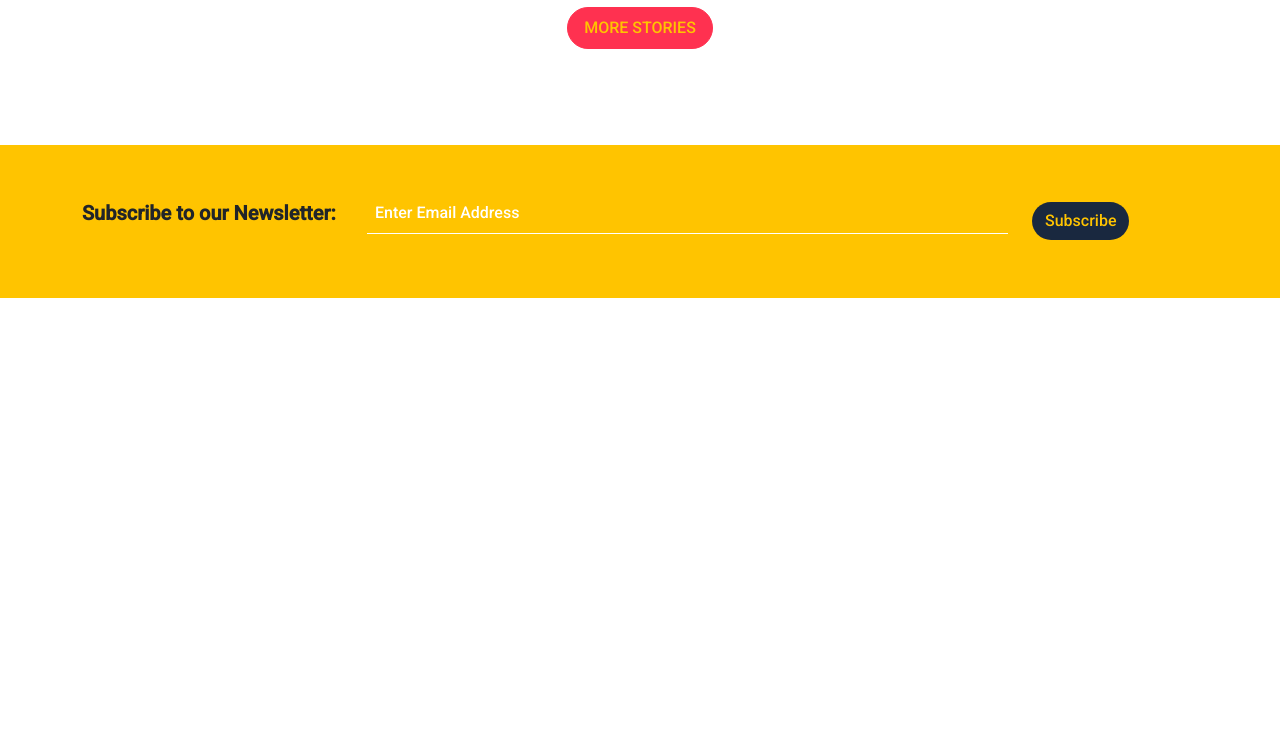
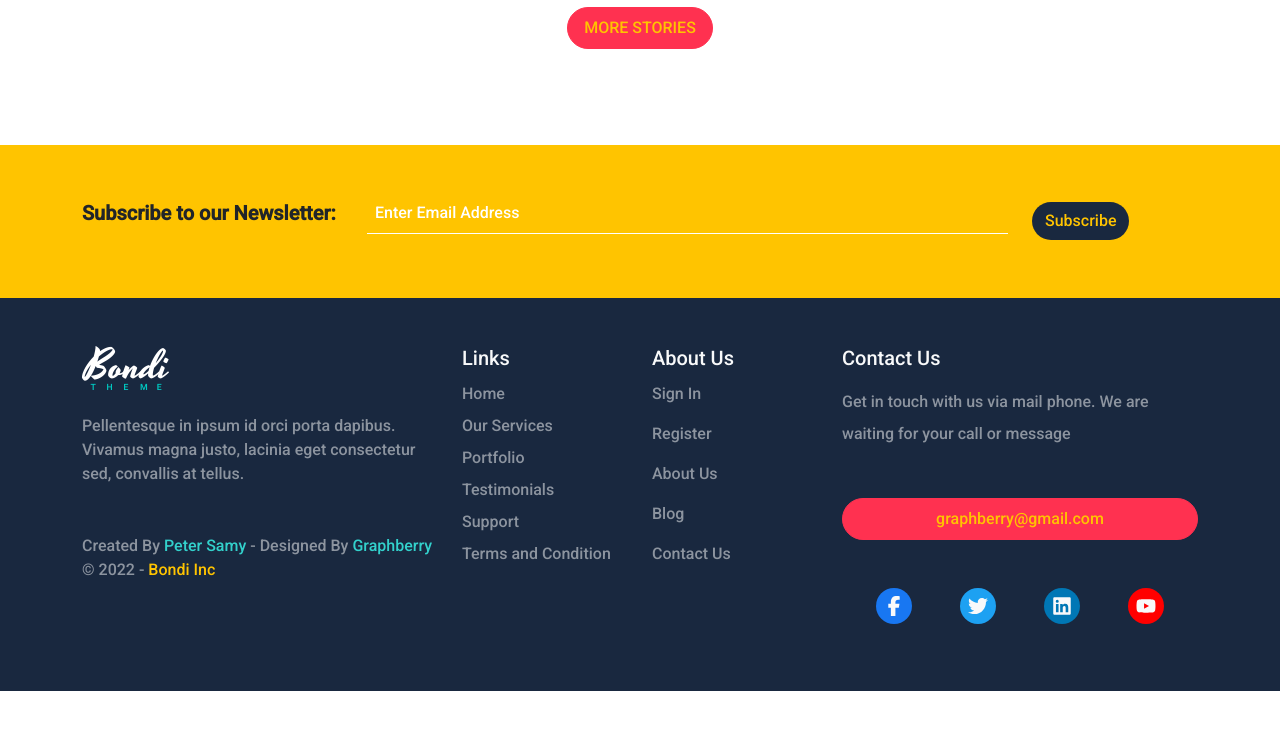
Before and after one commit to petersamy818/Bondi-Bootstrap-design-1, a plain HTML site: page index.html in a window 1280 px wide. Shown: the part 5102-5832 px from the top of the page. After the commit the page ends 5793 px from the top, so only its background shows below. Drawn offline with Linux system fonts and the light colour scheme.

Commit message:
Adding New Section 4

```diff
--- a/css/bondi.css
+++ b/css/bondi.css
@@ -7,7 +7,6 @@
 }
 body {
     font-family: 'Roboto', sans-serif;
-    height: 10000px;
 }
 .main-btn {
     background-color: var(--red-color);
@@ -163,3 +162,30 @@ body {
     color: var(--yellow-color);
 }
 /* End Subscribe */
+/* Start Footer */
+.footer {
+    background-color: var(--dark-color);
+}
+.footer .copyright > span {
+    color: var(--green-color);
+}
+.footer .copyright div span {
+    color: var(--yellow-color);
+}
+.footer .contact ul svg {
+    width: 20px;
+    height: 20px;
+}
+.footer .facebook {
+    background-color: #1877f2;
+}
+.footer .twitter {
+    background-color: #1da1f2;
+}
+.footer .linkedin {
+    background-color: #0077b5;
+}
+.footer .youtube {
+    background-color: #ff0000;
+}
+/* End Footer */
--- a/index.html
+++ b/index.html
@@ -365,6 +365,83 @@
       </div>
     </div>
     <!-- End Subscribe -->
+    <!-- Start Footer -->
+    <div class="footer pt-5 pb-5 text-white-50 text-center text-md-start">
+      <div class="container">
+        <div class="row">
+          <div class="col-md-6 col-lg-4">
+            <div class="info mb-4">
+              <img class="mb-4" src="imgs/logo.png" alt="">
+              <p class="mb-5">
+                Pellentesque in ipsum id orci porta dapibus. Vivamus magna justo,
+                lacinia eget consectetur sed, convallis at tellus.
+              </p>
+              <div class="copyright">
+                Created By <span>Peter Samy</span> - Designed By <span>Graphberry</span>
+                <div>&copy; 2022 - <span>Bondi Inc</span></div>
+              </div>
+            </div>
+          </div>
+          <div class="col-md-6 col-lg-2">
+            <div class="links">
+              <h5 class="text-light">Links</h5>
+              <ul class="list-unstyled lh-lg">
+                <li>Home</li>
+                <li>Our Services</li>
+                <li>Portfolio</li>
+                <li>Testimonials</li>
+                <li>Support</li>
+                <li>Terms and Condition</li>
+              </ul>
+            </div>
+          </div>
+          <div class="col-md-6 col-lg-2">
+            <div class="links">
+              <h5 class="text-light">About Us</h5>
+              <ul class="list-unstyled lh-lg">
+                <li class="mb-2">Sign In</li>
+                <li class="mb-2">Register</li>
+                <li class="mb-2">About Us</li>
+                <li class="mb-2">Blog</li>
+                <li class="mb-2">Contact Us</li>
+              </ul>
+            </div>
+          </div>
+          <div class="col-md-6 col-lg-4">
+            <div class="contact">
+              <h5 class="text-light">Contact Us</h5>
+              <p class="lh-lg mt-3 mb-5">
+                Get in touch with us via mail phone. We are waiting for your call or message
+              </p>
+              <a class="btn rounded-pill main-btn w-100" href="#">graphberry@gmail.com</a>
+              <ul class="d-flex mt-5 list-unstyled gap-5 justify-content-center">
+                <li>
+                  <a class="d-block text-light" href="#">
+                    <i class="fa-brands fa-facebook-f fa-lg facebook rounded-circle p-2"></i>
+                  </a>
+                </li>
+                <li>
+                  <a class="d-block text-light" href="#">
+                    <i class="fa-brands fa-twitter fa-lg twitter rounded-circle p-2"></i>
+                  </a>
+                </li>
+                <li>
+                  <a class="d-block text-light" href="#">
+                    <i class="fa-brands fa-linkedin fa-lg linkedin rounded-circle p-2"></i>
+                  </a>
+                </li>
+                <li>
+                  <a class="d-block text-light" href="#">
+                    <i class="fa-brands fa-youtube fa-lg youtube rounded-circle p-2"></i>
+                  </a>
+                </li>
+              </ul>
+            </div>
+          </div>
+        </div>
+      </div>
+    </div>
+    <!-- End Footer -->
     <!-- Start Javascript Links -->
     <script src="js/bootstrap.bundle.min.js"></script>
     <script src="js/all.min.js"></script>
```
